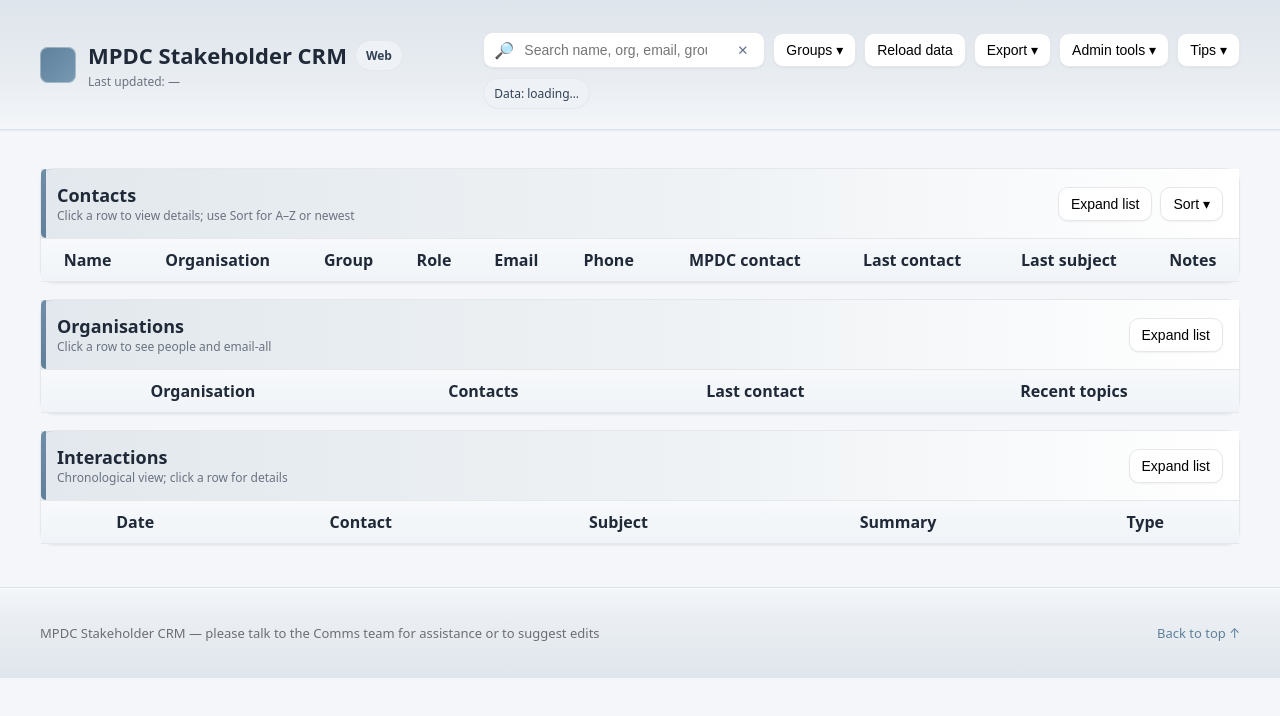
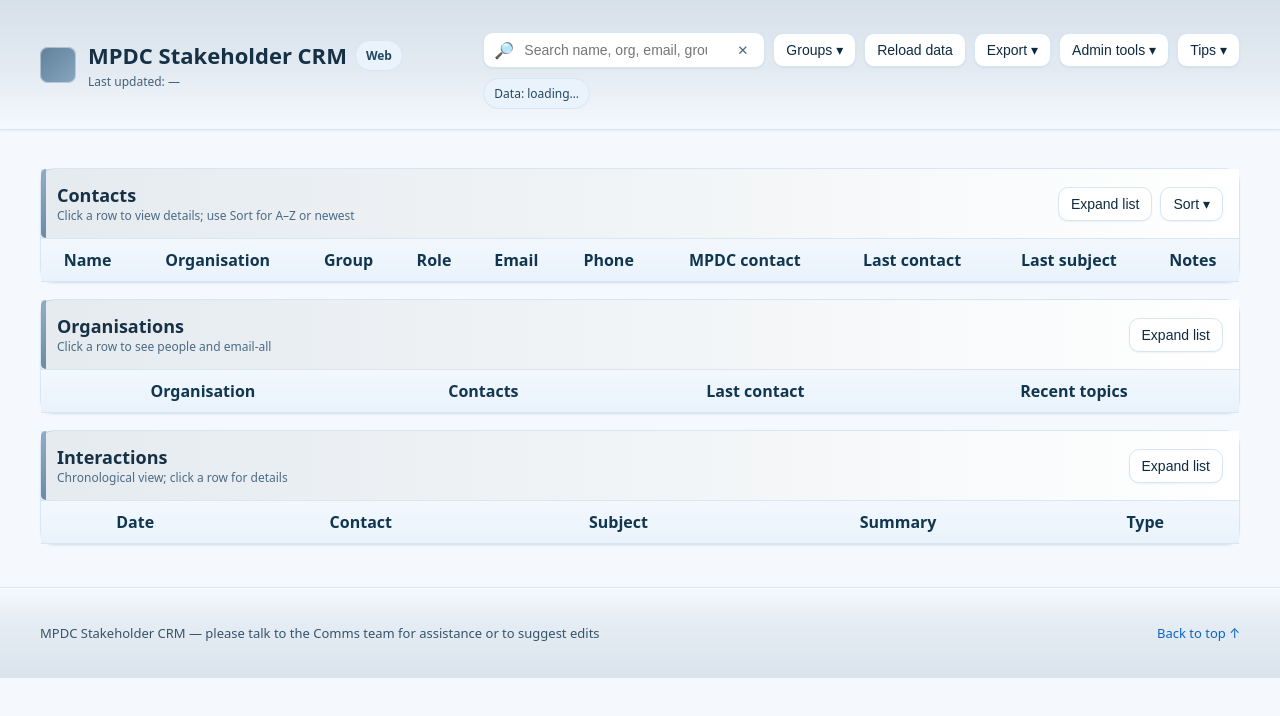
Before and after one commit to Willmacp/mpdc-crm, a plain HTML site: page index.html in a window 1280 px wide. Drawn offline with nearby package versions, Linux system fonts and the light colour scheme.

Commit message:
Update index.html

```diff
--- a/index.html
+++ b/index.html
@@ -8,34 +8,37 @@
   :root{
     /* Brand palette */
     --accent:#5f809b;           /* MPDC blue */
-    --accent-700:#4c6a82;
-    --accent-100:#e9f1f7;
+    --accent-700:#3f5b6f;
+    --accent-100:#eaf3fb;
     --grey:#6d6e71;             /* MPDC grey */
-    --text:#1f2937;
-    --muted:#6b7280;
-    --bg:#f4f6f9;
-    --card:#ffffff;
-    --border:#e5e7eb;
-    --head:#f3f5f8;
-    --chip:#eef2f7;
+    --text:#163046;
+    --muted:#5a6b7a;
+
+    /* Page surfaces */
+    --bg:#f5f9fe;               /* body background – very light blue */
+    --card:#ffffff;             /* cards/tables */
+    --border:#d6e6f4;           /* lighter, bluer borders */
+    --head:#f1f7fe;
 
     /* Support greens (muted) */
     --green:#4b7f6b;
     --green-100:#e9f3ee;
 
     /* Shadows */
-    --shadow-sm:0 1px 2px rgba(0,0,0,.05);
-    --shadow:0 8px 24px rgba(0,0,0,.08);
-    --shadow-md:0 10px 28px rgba(28,45,58,.12);
+    --shadow-sm:0 1px 2px rgba(11,41,64,.06);
+    --shadow:0 8px 24px rgba(11,41,64,.08);
+    --shadow-md:0 10px 28px rgba(11,41,64,.12);
   }
 
-  html,body{margin:0;padding:0;background:var(--bg);color:var(--text);
-    font-family:system-ui,-apple-system,Segoe UI,Roboto,Inter,Arial,sans-serif}
+  html,body{
+    margin:0;padding:0;background:var(--bg);color:var(--text);
+    font-family:system-ui,-apple-system,Segoe UI,Roboto,Inter,Arial,sans-serif
+  }
 
-  /* Sectioned header band */
+  /* Sectioned header band (slightly darker blue wash than body) */
   .head-band{
-    background: linear-gradient(180deg, rgba(95,128,155,.15) 0%, rgba(95,128,155,.08) 60%, rgba(255,255,255,0) 100%);
-    border-bottom:1px solid #d9e2ea;
+    background: linear-gradient(180deg, rgba(95,128,155,.20) 0%, rgba(95,128,155,.12) 55%, rgba(255,255,255,0) 100%);
+    border-bottom:1px solid var(--border);
     box-shadow: var(--shadow-sm);
   }
   .wrap{max-width:1200px;margin:0 auto;padding:20px 16px}
@@ -43,58 +46,61 @@
   /* Header / branding */
   header{display:flex;flex-wrap:wrap;gap:10px 14px;align-items:center;justify-content:space-between}
   .brand{display:flex;gap:12px;align-items:center;flex-wrap:wrap}
-  .logo{width:36px;height:36px;border-radius:8px;background:linear-gradient(135deg,var(--accent),#7899b2);box-shadow:inset 0 0 0 1px rgba(255,255,255,.35)}
+  .logo{width:36px;height:36px;border-radius:8px;background:linear-gradient(135deg,var(--accent),#87a7be);box-shadow:inset 0 0 0 1px rgba(255,255,255,.45)}
   h1{font-size:22px;margin:0}
   .meta{display:flex;gap:8px;align-items:center;flex-wrap:wrap}
-  .chip{display:inline-flex;align-items:center;gap:6px;padding:6px 10px;border-radius:999px;background:var(--chip);
-    border:1px solid var(--border);color:#334155;font-size:12px}
+  .chip{
+    display:inline-flex;align-items:center;gap:6px;padding:6px 10px;border-radius:999px;
+    background:var(--accent-100);border:1px solid var(--border);color:#244861;font-size:12px
+  }
   .chip.ok{background:var(--green-100);color:var(--green);border-color:#cfe8dc}
-  .stamp{font-size:12px;color:var(--muted)}
+  .stamp{font-size:12px;color:#44617a}
 
   /* Top toolbar */
   .toolbar{display:flex;flex-wrap:wrap;gap:8px;align-items:center;margin:12px 0 0}
-  .btn{appearance:none;border:1px solid var(--border);background:var(--card);padding:8px 12px;border-radius:10px;
-    cursor:pointer;font-size:14px;box-shadow:var(--shadow-sm);transition:.15s ease}
-  .btn:hover{border-color:var(--accent);box-shadow:0 2px 6px rgba(95,128,155,.15)}
+  .btn{
+    appearance:none;border:1px solid var(--border);background:var(--card);padding:8px 12px;border-radius:10px;
+    cursor:pointer;font-size:14px;box-shadow:var(--shadow-sm);transition:.15s ease;color:#0e2b40
+  }
+  .btn:hover{border-color:#99c3e4;box-shadow:0 2px 6px rgba(14,43,64,.12)}
   .btn.primary{background:var(--accent);color:#fff;border-color:transparent}
   .btn.primary:hover{background:var(--accent-700)}
   .btn:disabled{opacity:.6;cursor:not-allowed}
+
   .search{display:flex;align-items:center;gap:8px;background:#fff;border:1px solid var(--border);border-radius:10px;
     padding:6px 10px;box-shadow:var(--shadow-sm);min-width:260px}
   .search input{border:none;outline:none;font-size:14px;flex:1;background:transparent}
-  .search .clear{border:none;background:transparent;cursor:pointer;color:#64748b}
+  .search .clear{border:none;background:transparent;cursor:pointer;color:#496b85}
 
   /* Popovers / panels */
   .panel{position:relative;display:inline-block}
-  .pop{position:absolute;right:0;top:44px;min-width:260px;background:#fff;border:1px solid var(--border);
-    border-radius:12px;box-shadow:var(--shadow-md);padding:12px;z-index:10;display:none}
+  .pop{
+    position:absolute;right:0;top:44px;min-width:260px;background:#fff;border:1px solid var(--border);
+    border-radius:12px;box-shadow:var(--shadow-md);padding:12px;z-index:10;display:none
+  }
 
   /* Group menu grid */
   .groups-grid{
-    display:grid;
-    grid-template-columns:repeat(3,minmax(160px,1fr));
-    gap:8px 10px;
-    max-height:360px; overflow:auto;
+    display:grid;grid-template-columns:repeat(3,minmax(160px,1fr));
+    gap:8px 10px;max-height:360px;overflow:auto;
   }
   @media (max-width:900px){ .groups-grid{grid-template-columns:repeat(2,minmax(160px,1fr));} }
   @media (max-width:600px){ .groups-grid{grid-template-columns:1fr;} }
 
-  /* Group pills (tinted per-tag in JS) */
+  /* Group pills – tinted blues; text auto-contrasts */
   .tag{
     display:inline-flex;align-items:center;gap:6px;padding:6px 10px;border:1px solid var(--border);border-radius:999px;background:#fff;
     box-shadow:var(--shadow-sm);font-size:12px;cursor:default;user-select:none;line-height:1.1;transition:.12s ease;
   }
-  .tag .count{opacity:.85}
-  .tag:hover{filter:saturate(1.05)}
-
-  /* Selected in group menu = muted green to signal active filter */
+  .tag .count{opacity:.9}
+  .tag:hover{filter:saturate(1.06)}
   .tag.selected{background:var(--green);color:#fff;border-color:transparent}
 
   .groups-actions{display:flex;justify-content:space-between;align-items:center;margin-top:10px}
 
-  /* Tips popover */
-  .tips li{margin:6px 0;color:#475569}
-  .tips strong{color:#111827}
+  /* Tips */
+  .tips li{margin:6px 0;color:#415d74}
+  .tips strong{color:#0f2e47}
 
   /* Cards & tables */
   main{display:flex;flex-direction:column;gap:16px;margin:18px 0 0}
@@ -102,27 +108,31 @@
   .card-head{
     display:flex;align-items:center;justify-content:space-between;padding:14px 16px;
     border-bottom:1px solid var(--border);
-    background:linear-gradient(90deg, rgba(95,128,155,.18) 0%, rgba(95,128,155,.10) 55%, rgba(255,255,255,1) 100%);
+    background:linear-gradient(90deg, rgba(95,128,155,.16) 0%, rgba(95,128,155,.08) 55%, rgba(255,255,255,1) 100%);
     position:relative;
   }
   .card-head::before{
-    content:""; position:absolute; left:0; top:0; bottom:0; width:5px; background: linear-gradient(180deg, #6f8ea8, #5f809b);
+    content:""; position:absolute; left:0; top:0; bottom:0; width:5px;
+    background: linear-gradient(180deg, #86a7c0, #5f809b); opacity:.9;
     border-top-left-radius:14px; border-bottom-left-radius:14px;
   }
   .card-head-left{display:flex;align-items:center;gap:10px}
   .card-head h2{margin:0;font-size:18px}
-  .card-head h2 .count{color:var(--muted);font-weight:500;margin-left:8px}
-  .subhint{font-size:12px;color:var(--muted)}
+  .card-head h2 .count{color:#4a6b86;font-weight:500;margin-left:8px}
+  .subhint{font-size:12px;color:#4a6b86}
   .card-head .right{display:flex;gap:8px;align-items:center;flex-wrap:wrap}
+
   .card-body{padding:0}
   .table-wrap{overflow:auto;max-height:420px}
   table{border-collapse:separate;border-spacing:0;width:100%;min-width:1080px;background:#fff}
-  thead th{position:sticky;top:0;background:
-      linear-gradient(180deg, #f7f9fb, #f0f4f8);
-    z-index:1;font-weight:600;border-bottom:1px solid var(--border)}
+  thead th{
+    position:sticky;top:0;
+    background: linear-gradient(180deg, #f2f8fe, #e9f2fb);
+    z-index:1;font-weight:600;border-bottom:1px solid var(--border);color:#11364f
+  }
   th,td{padding:10px 12px;border-bottom:1px solid var(--border);white-space:nowrap;overflow:hidden;text-overflow:ellipsis}
-  tr:nth-child(even) td{background:#fafbfc}
-  .muted{color:var(--muted)}
+  tr:nth-child(even) td{background:#f9fbff}
+  .muted{color:#5a6b7a}
 
   /* column widths */
   .w-name{max-width:220px}
@@ -142,10 +152,10 @@
   #tb-ints  tr[data-int]{cursor:pointer}
   #tb-orgs tr[data-org]:hover td,
   #tb-contacts tr[data-id]:hover td,
-  #tb-ints  tr[data-int]:hover td{background:#f1f6fb}
+  #tb-ints  tr[data-int]:hover td{background:#edf6ff}
   tr.org-expander td,
   tr.contact-expander td,
-  tr.int-expander td{background:#fbfdff}
+  tr.int-expander td{background:#f6faff}
 
   .org-card,.contact-card,.int-card{
     border:1px solid var(--border);
@@ -157,24 +167,24 @@
   .org-card h3,.contact-card h3,.int-card h3{margin:0;font-size:15px}
   .org-actions,.contact-actions,.int-actions{display:flex;gap:8px;margin:4px 0 6px;flex-wrap:wrap;align-items:center}
   .nm{font-weight:600}
-  .sep{color:#cbd5e1}
+  .sep{color:#b9d3e7}
   .mail{color:#0b65c2;text-decoration:none}
   .mail:hover{text-decoration:underline}
   .compact-line{
     display:flex;flex-wrap:wrap;gap:8px 10px;align-items:center;
     font-size:13px; line-height:1.25; margin:2px 0;
   }
-  .lab{color:var(--muted)}
+  .lab{color:#4a6b86}
 
-  /* Sectioned footer band */
+  /* Sectioned footer band (again: slightly darker than body for separation) */
   .foot-band{
     margin-top:22px;
-    background: linear-gradient(0deg, rgba(95,128,155,.14) 0%, rgba(95,128,155,.06) 70%, rgba(255,255,255,0) 100%);
-    border-top:1px solid #d9e2ea;
+    background: linear-gradient(0deg, rgba(95,128,155,.18) 0%, rgba(95,128,155,.10) 65%, rgba(255,255,255,0) 100%);
+    border-top:1px solid var(--border);
     box-shadow: inset 0 1px 0 rgba(255,255,255,.6);
   }
-  footer{padding:16px 0;color:var(--grey);display:flex;justify-content:space-between;align-items:center;font-size:13px}
-  a.top{color:var(--accent);text-decoration:none}
+  footer{padding:16px 0;color:#35546b;display:flex;justify-content:space-between;align-items:center;font-size:13px}
+  a.top{color:#0b65c2;text-decoration:none}
 </style>
 <script src="https://cdn.jsdelivr.net/npm/papaparse@5.4.1/papaparse.min.js"></script>
 </head>
@@ -209,7 +219,7 @@
               <h4 style="margin:4px 0 10px;font-size:14px">Filter by group</h4>
               <div class="groups-grid" id="groupsGrid"></div>
               <div class="groups-actions">
-                <a href="#" id="linkClearGroups" style="color:#5f809b;text-decoration:none">Clear</a>
+                <a href="#" id="linkClearGroups" style="color:#0b65c2;text-decoration:none">Clear</a>
                 <button class="btn" id="btnCloseGroups">Close</button>
               </div>
             </div>
@@ -224,7 +234,7 @@
               <h4 style="margin:4px 0 10px;font-size:14px">Export CSV</h4>
               <div style="display:flex;gap:8px;align-items:center;margin:6px 0"><label><input type="radio" name="exportScope" value="filtered" checked/> Filtered (current view)</label></div>
               <div style="display:flex;gap:8px;align-items:center;margin:6px 0"><label><input type="radio" name="exportScope" value="all" /> All contacts</label></div>
-              <div style="display:flex;gap:8px;align-items:center;margin:6px 0"><small style="color:var(--muted)">Select columns:</small></div>
+              <div style="display:flex;gap:8px;align-items:center;margin:6px 0"><small style="color:#4a6b86">Select columns:</small></div>
               <div class="cols" id="colChecks" style="display:grid;grid-template-columns:1fr 1fr;gap:6px 10px;margin-top:8px"></div>
               <div class="actions" style="display:flex;justify-content:flex-end;gap:8px;margin-top:12px">
                 <button class="btn" id="btnCancelExport">Cancel</button>
@@ -474,15 +484,15 @@
     catch(e){ lastStamp.textContent = 'Last updated: ' + d.toLocaleString(); }
   }
 
-  /* --------- Tag colorizer (different blues per group) --------- */
+  /* --------- Tag colorizer (different soft blues per group) --------- */
   function hashStr(s){ let h=0; for(let i=0;i<s.length;i++){ h=(h*31 + s.charCodeAt(i))|0; } return Math.abs(h); }
   function pillColors(name){
-    const h = 205 + (hashStr(name)%28);          // 205–233 (blue band)
-    const s = 42 + (hashStr(name)>>3)%18;        // 42–59
-    const l = 84 - (hashStr(name)>>5)%18;        // 66–84
+    const h = 205 + (hashStr(name)%28);                  // 205–233 (blue band)
+    const s = 55 + ((hashStr(name)>>3)%15);              // 55–70 (a bit brighter)
+    const l = 88 - ((hashStr(name)>>5)%12);              // 76–88 (light)
     const bg = `hsl(${h} ${s}% ${l}%)`;
-    const bd = `hsl(${h} ${Math.min(70,s+10)}% ${Math.max(35,l-18)}%)`;
-    const fg = l < 62 ? '#ffffff' : '#1d3545';
+    const bd = `hsl(${h} ${Math.min(75,s+8)}% ${Math.max(40,l-18)}%)`;
+    const fg = l < 75 ? '#ffffff' : '#0b2338';
     return {bg, bd, fg};
   }
   function renderTag(label){
@@ -576,7 +586,6 @@
   }
 
   /* ---------- GROUP INDEX + MENU ---------- */
-  let allGroups = [];
   function rebuildGroupIndex(){
     const counts = new Map(), display = new Map();
     for(const c of st.contacts){
@@ -816,9 +825,9 @@
       const chip = gg.map(g=>renderTag(g)).join(' ');
       const email = clean(c.email);
       return `
-        <div class="org-person" style="display:flex;flex-wrap:wrap;gap:6px 10px;align-items:center;border:1px dashed #e2e8f0;border-radius:10px;padding:6px 8px;font-size:13px;line-height:1.25">
+        <div class="org-person" style="display:flex;flex-wrap:wrap;gap:6px 10px;align-items:center;border:1px dashed #cfe2f2;border-radius:10px;padding:6px 8px;font-size:13px;line-height:1.25;background:#fbfdff">
           <span class="nm">${esc(c.display_name || '(No name)')}</span>
-          ${c.job_title ? `<span class="sep">•</span><span class="role" style="color:var(--muted)">${esc(c.job_title)}</span>`:''}
+          ${c.job_title ? `<span class="sep">•</span><span class="role" style="color:#4a6b86">${esc(c.job_title)}</span>`:''}
           ${email ? `<span class="sep">•</span><a class="mail" href="mailto:${encodeURIComponent(email)}">${esc(email)}</a>`:''}
           ${c.phone ? `<span class="sep">•</span><span>${esc(c.phone)}</span>`:''}
           ${chip ? `<span class="sep">•</span>${chip}`:''}
@@ -873,7 +882,7 @@
     if(!name) return null;
     const n = norm(name);
     return (st.contacts||[]).find(c => norm(c.display_name)===n) || null;
-    }
+  }
 
   function renderInts(list){
     const tb = intBody;
@@ -1013,8 +1022,6 @@
   buildExportChecks();
 
   // Admin menu triggers
-  document.getElementById('btnLoadCsv')?.addEventListener('click', ()=> fileCsv.click()); // legacy guard
-  document.getElementById('btnLoadJson')?.addEventListener('click', ()=> fileJson.click());
   btnAdmin.addEventListener('click', ()=> toggle(adminMenu));
   amLoadCsv.addEventListener('click', ()=> { adminMenu.style.display='none'; fileCsv.click(); });
   amLoadJson.addEventListener('click', ()=> { adminMenu.style.display='none'; fileJson.click(); });
@@ -1111,7 +1118,7 @@
     a.download = `contacts_${nameBit}.csv`;
     a.click();
     URL.revokeObjectURL(a.href);
-    exportPanel.querySelector('.pop').style.display='none';
+    exportPanel.querySelector('.pop').style.display='none');
   });
 
   // Reload remote JSON
```
